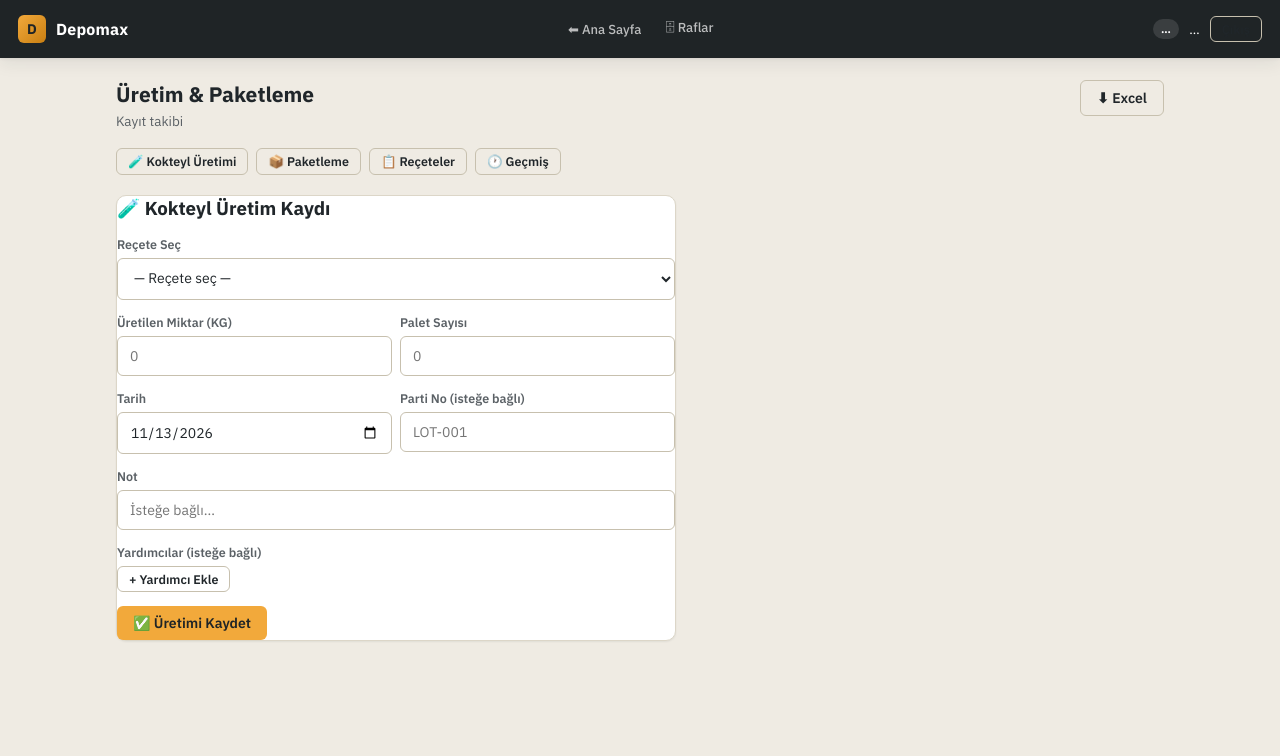
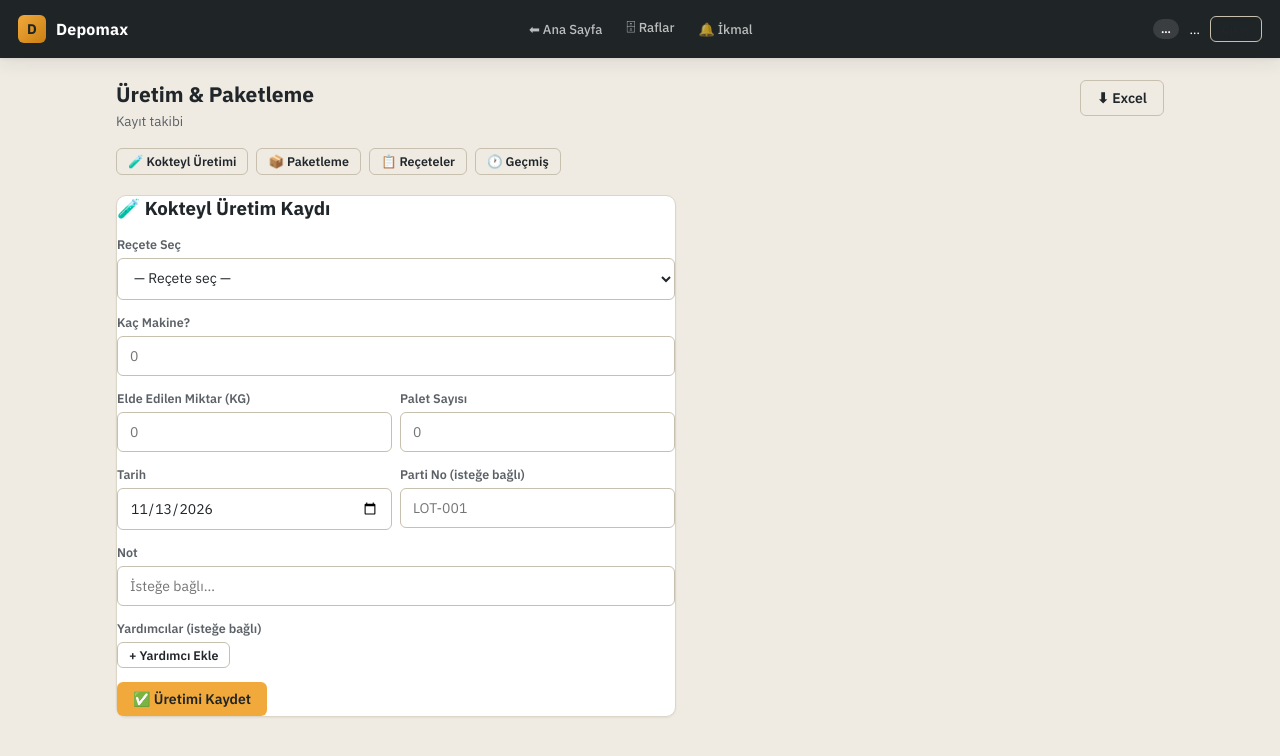
Before and after one commit to murayyy/depomaxv2, a plain HTML site: page uretim.html in a window 1280 px wide. Drawn offline with Linux system fonts and the light colour scheme; no server answers; a script that the page names is missing.

Commit message:
Add files via upload

```diff
--- a/uretim.html
+++ b/uretim.html
@@ -21,6 +21,7 @@
     <nav class="topbar__nav">
       <a class="topbar__link" href="index.html">⬅ Ana Sayfa</a>
       <a class="topbar__link" href="raf.html">🗄 Raflar</a>
+      <a class="topbar__link" href="ikmal.html">🔔 İkmal</a>
     </nav>
     <div class="topbar__user">
       <span class="role-chip" id="rolEtiketi">…</span>
@@ -59,9 +60,14 @@
           </select>
         </div>
         <div id="kokReceteIcerik" class="u-hidden" style="background:var(--color-surface-2);padding:12px;border-radius:8px;margin-bottom:12px;font-size:13px;"></div>
+        <div class="field">
+          <label>Kaç Makine?</label>
+          <input class="input" type="number" id="kokMakine" placeholder="0" min="1" step="1" inputmode="numeric" />
+        </div>
+        <div id="kokCikanlar" class="u-hidden" style="margin-bottom:12px;"></div>
         <div style="display:grid;grid-template-columns:1fr 1fr;gap:8px;">
           <div class="field">
-            <label>Üretilen Miktar (KG)</label>
+            <label>Elde Edilen Miktar (KG)</label>
             <input class="input" type="text" inputmode="decimal" id="kokMiktar" placeholder="0" />
           </div>
           <div class="field">
@@ -185,6 +191,6 @@
     });
   }
 </script>
-<script type="module" src="js/uretim.js"></script>
+<script type="module" src="js/uretim.js?v=20261113"></script>
 </body>
 </html>
```
Also changed, not shown: raf.html (+1 -0 lines).
